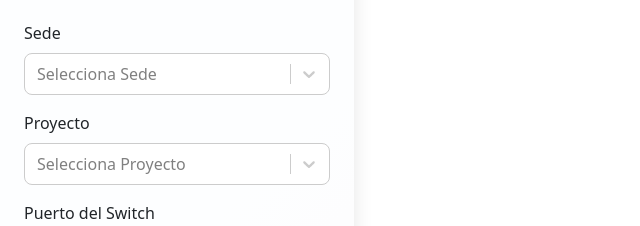
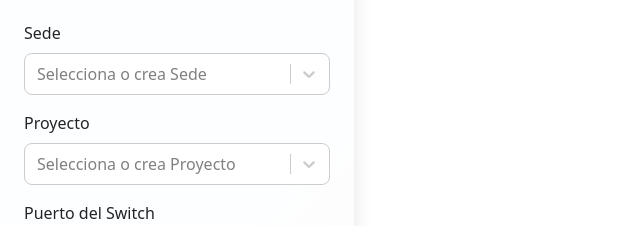
Before and after one commit to ariasbenraq/Registration-form, a React (Vite) app: page / in a window 1280 px wide. Shown: the part 210-436 px from the top of the page, without its empty margins (0-640 px from the left). Built offline with nearby package versions, Linux system fonts and the light colour scheme; the HTML template or start-up script is replaced by a standard one.

Commit message:
Agregando CreatableSelect al formulario

```diff
--- a/src/components/AutoInput.jsx
+++ b/src/components/AutoInput.jsx
@@ -1,5 +1,5 @@
 import { useEffect, useState } from 'react';
-import Select from 'react-select';
+import CreatableSelect from 'react-select/creatable';
 import { fetchOpcionesFiltrado } from '../services/apiService';
 
 const AutoInput = ({ label, name, value, onChange, endpoint, placeholder = '' }) => {
@@ -23,7 +23,7 @@ const AutoInput = ({ label, name, value, onChange, endpoint, placeholder = '' })
   return (
     <div className="mb-3">
       <label className="form-label">{label}</label>
-      <Select
+      <CreatableSelect
         options={opciones}
         value={value ? { value, label: value } : null}
         onChange={(selected) =>
@@ -33,9 +33,9 @@ const AutoInput = ({ label, name, value, onChange, endpoint, placeholder = '' })
           setInputValue(input);
           handleSearch(input);
         }}
-        placeholder={placeholder || `Selecciona ${label}`}
+        placeholder={placeholder || `Selecciona o crea ${label}`}
         isClearable
-        noOptionsMessage={() => 'Escribe al menos 2 letras...'}
+        noOptionsMessage={() => 'Escribe al menos 2 letras o crea uno nuevo...'}
         styles={{
           control: (provided) => ({
             ...provided,
@@ -48,6 +48,10 @@ const AutoInput = ({ label, name, value, onChange, endpoint, placeholder = '' })
             color: state.isSelected ? 'white' : 'black',
           }),
         }}
+        formatCreateLabel={(inputValue) => `Registrar nuevo: "${inputValue}"`}
+        isValidNewOption={(inputValue, _, options) =>
+          inputValue && !options.some(option => option.value.toLowerCase() === inputValue.toLowerCase())
+        }
       />
     </div>
   );
```
